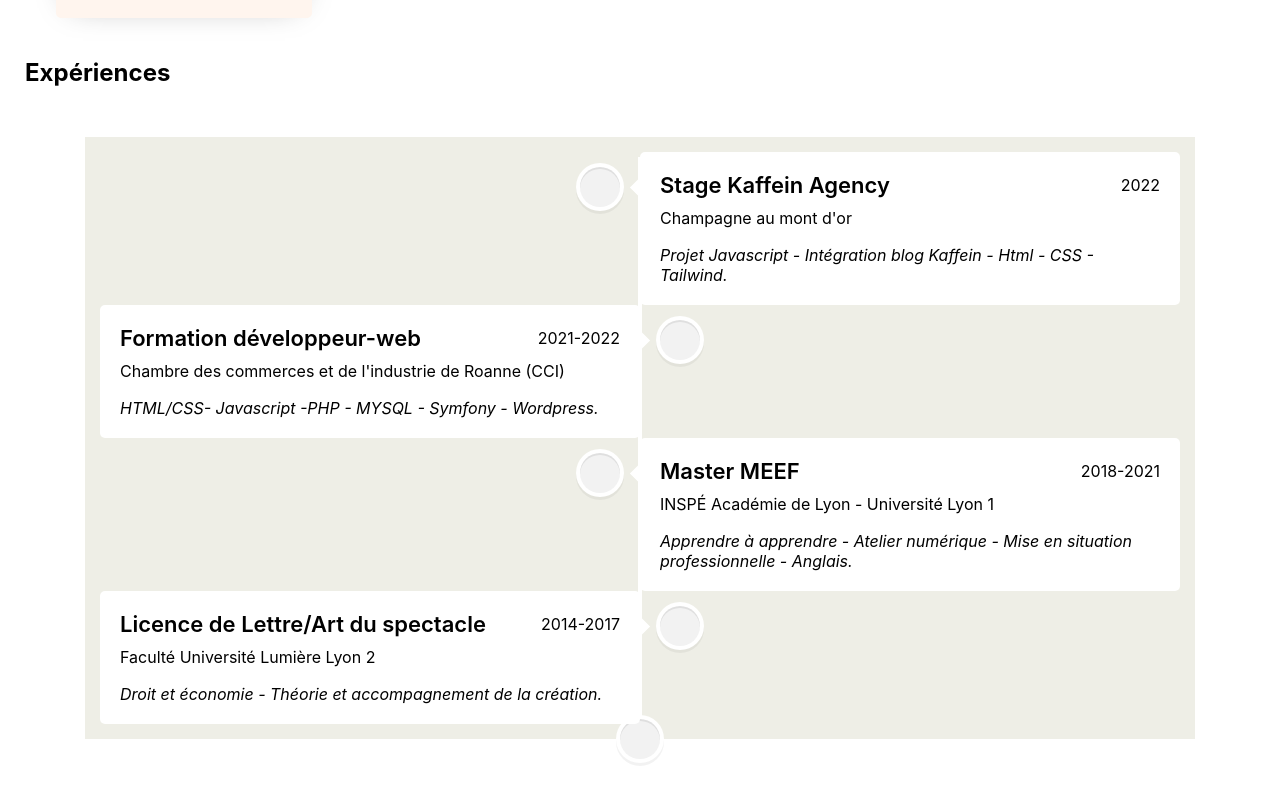
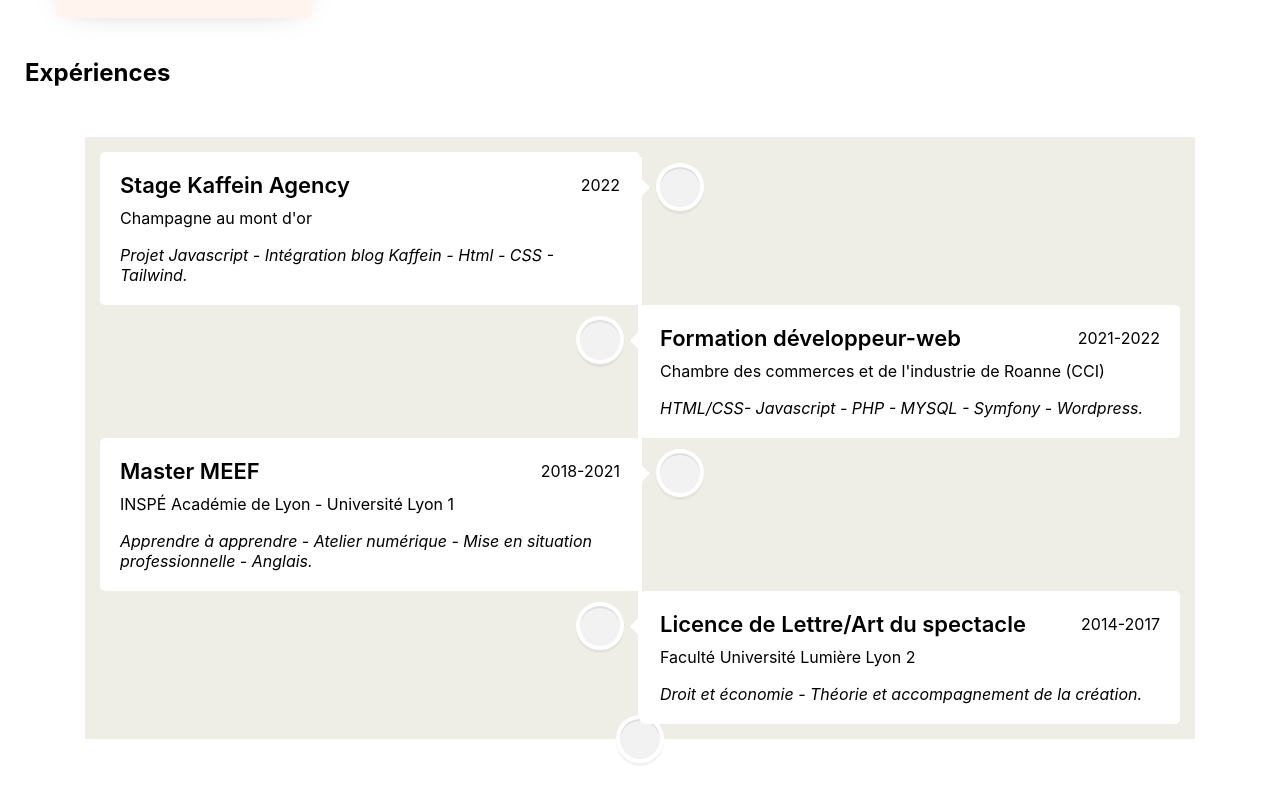
Before and after one commit to BenJ-ou/portfolio, a React (Create React App) app: page / in a window 1280 px wide. Shown: the part 1740-2540 px from the top of the page. Built offline with nearby package versions, Linux system fonts and the light colour scheme.

Commit message:
feat(porfolio): màj experience

```diff
--- a/src/components/Experience.jsx
+++ b/src/components/Experience.jsx
@@ -1,67 +1,62 @@
 import React from 'react';
-import Contact from './Contact';
+import ExperienceItem from './ExperienceItem';
 import '../styles/Experience.css';
 
 const Experience = () => {
+  const experiences = [
+    {
+      icon: 'fa-star',
+      title: 'Stage Kaffein Agency',
+      year: '2022',
+      location: 'Champagne au mont d\'or',
+      description: 'Projet Javascript - Intégration blog Kaffein - Html - CSS - Tailwind.',
+    },
+    {
+      icon: 'fa-home',
+      title: 'Formation développeur-web',
+      year: '2021-2022',
+      location: 'Chambre des commerces et de l\'industrie de Roanne (CCI)',
+      description: 'HTML/CSS- Javascript - PHP - MYSQL - Symfony - Wordpress.',
+    },
+    {
+      icon: 'fa-star',
+      title: 'Master MEEF',
+      year: '2018-2021',
+      location: 'INSPÉ Académie de Lyon - Université Lyon 1',
+      description: 'Apprendre à apprendre - Atelier numérique - Mise en situation professionnelle - Anglais.',
+    },
+    {
+      icon: 'fa-rocket',
+      title: 'Licence de Lettre/Art du spectacle',
+      year: '2014-2017',
+      location: 'Faculté Université Lumière Lyon 2',
+      description: 'Droit et économie - Théorie et accompagnement de la création.',
+    },
+  ];
+
   return (
     <section id="experience" className="experience-formation text-xl">
       <h1>Expériences</h1>
-
       <div className="wrapper">
         <div className="center-line">
           <a href="#experience" className="scroll-icon">
             <i className="fas fa-caret-up"></i>
           </a>
         </div>
-
-        <div className="row row-2">
-          <section>
-            <i className="icon fas fa-star"></i>
-            <div className="details">
-              <span className="title">Stage Kaffein Agency</span>
-              <span>2022</span>
+        {experiences.map((exp, index) => {
+          const rowClass = index % 2 === 0 ? 'row-1' : 'row-2'; // Alternance gauche/droite
+          return (
+            <div className={`row ${rowClass}`} key={index}>
+              <ExperienceItem
+                icon={exp.icon}
+                title={exp.title}
+                year={exp.year}
+                location={exp.location}
+                description={exp.description}
+              />
             </div>
-            <p>Champagne au mont d'or</p>
-            <i>Projet Javascript - Intégration blog Kaffein - Html - CSS - Tailwind.</i>
-          </section>
-        </div>
-
-        <div className="row row-1">
-          <section>
-            <i className="icon fas fa-home"></i>
-            <div className="details">
-              <span className="title">Formation développeur-web</span>
-              <span>2021-2022</span>
-            </div>
-            <p>Chambre des commerces et de l'industrie de Roanne (CCI)</p>
-            <i>HTML/CSS- Javascript  -PHP - MYSQL - Symfony - Wordpress.</i>
-          </section>
-        </div>
-
-        <div className="row row-2">
-          <section>
-            <i className="icon fas fa-star"></i>
-            <div className="details">
-              <span className="title">Master MEEF</span>
-              <span>2018-2021</span>
-            </div>
-            <p>INSPÉ Académie de Lyon - Université Lyon 1</p>
-            <i>Apprendre à apprendre - Atelier numérique - Mise en situation professionnelle - Anglais.</i>
-          </section>
-        </div>
-
-        <div className="row row-1">
-          <section>
-            <i className="icon fas fa-rocket"></i>
-            <div className="details">
-              <span className="title">Licence de Lettre/Art du spectacle</span>
-              <span>2014-2017</span>
-            </div>
-            <p>Faculté Université Lumière Lyon 2 </p>
-            <i>Droit et économie - Théorie et accompagnement de la création.</i>
-          </section>
-        </div>
-
+          );
+        })}
       </div>
     </section>
   );
--- /dev/null
+++ b/src/components/ExperienceItem.jsx
@@ -0,0 +1,17 @@
+import React from 'react';
+
+const ExperienceItem = ({ icon, title, year, location, description }) => {
+  return (
+    <section>
+      <i className={`icon fas ${icon}`}></i>
+      <div className="details">
+        <span className="title">{title}</span>
+        <span>{year}</span>
+      </div>
+      <p>{location}</p>
+      <i>{description}</i>
+    </section>
+  );
+};
+
+export default ExperienceItem;
--- a/src/styles/Navbar.css
+++ b/src/styles/Navbar.css
@@ -34,14 +34,14 @@ nav ul {
 nav ul li {
 	margin-left: 20px;
 	cursor: pointer;
-	border-bottom: none; /* Supprime la bordure par défaut */
+	border-bottom: none;
 }
 
 nav ul li:hover {
-	border-bottom: 1px solid black; /* Ajoute la bordure uniquement au survol */
+	border-bottom: 1px solid black;
 }
 
 nav ul li a {
-	text-decoration: none; /* Supprime le soulignement par défaut des liens */
-	color: inherit; /* Assure que la couleur du texte est héritée de l'élément parent */
+	text-decoration: none;
+	color: inherit;
 }
--- a/src/styles/Projects.css
+++ b/src/styles/Projects.css
@@ -89,18 +89,21 @@
 
 @media (max-width: 768px) {
     .page-content .projects-section .projects {
+        display: flex;
         justify-content: center;
+        flex-wrap: wrap;
+
     }
 
     .page-content .projects-section .project {
-        margin-right: 0;
-        margin-bottom: 20px;
-        max-width: 90%;
+        margin: 1rem;
+        width: 80%;
+        max-width: 300px;
     }
 
     .card {
-        width: 80%;
-        max-width: 90%;
+        width: 100%;
+        min-height: 250px;
     }
 
     .card img {
```
